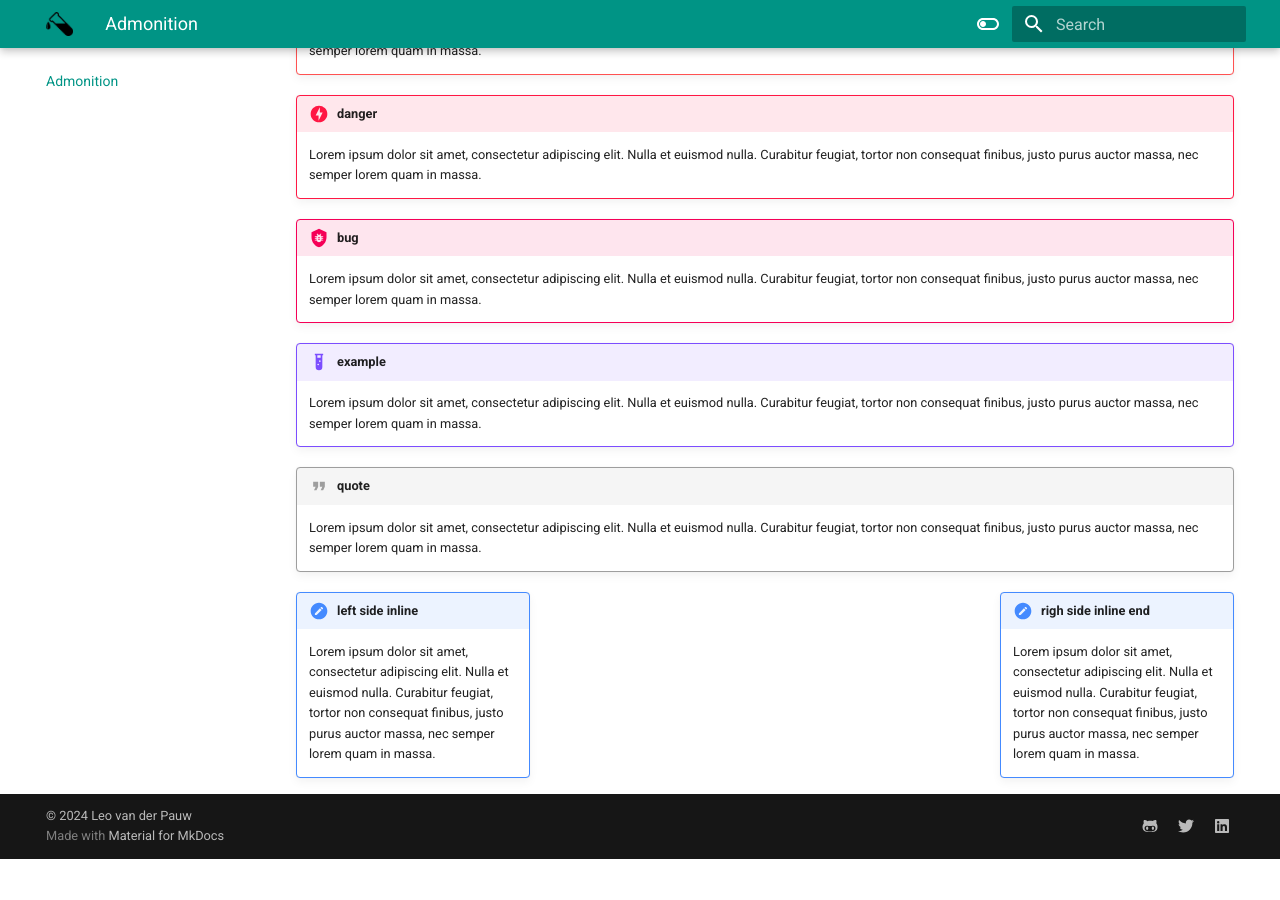
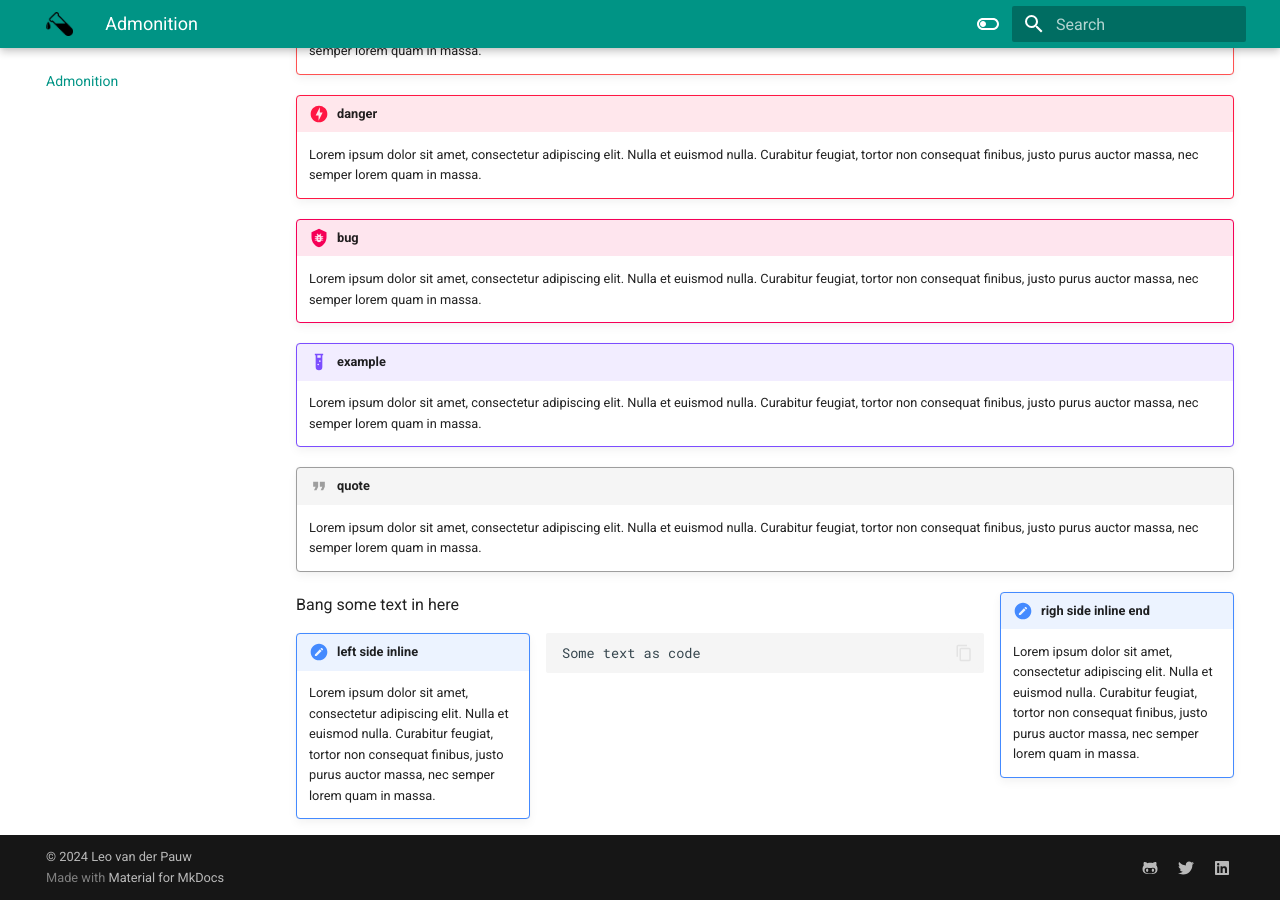
Before and after one commit to lp182501/mkdocs, an MkDocs documentation site: the page built from docs/admonition.md, in a window 1280 px wide and 900 px high, scrolled down 1185 px. Built offline with MkDocs 1.6.1 and Material for MkDocs 9.7.7, drawn with Linux system fonts in a browser that asks for light colours; before the commit the page ends 2044 px from its top, so only the background shows below that.

Commit message:
Update admonition.md

````diff
--- a/docs/admonition.md
+++ b/docs/admonition.md
@@ -82,8 +82,14 @@
     nulla. Curabitur feugiat, tortor non consequat finibus, justo purus auctor
     massa, nec semper lorem quam in massa.
 
+Bang some text in here
+
 !!! note inline "left side inline"
 
     Lorem ipsum dolor sit amet, consectetur adipiscing elit. Nulla et euismod
     nulla. Curabitur feugiat, tortor non consequat finibus, justo purus auctor
     massa, nec semper lorem quam in massa.
+
+```plaintext
+Some text as code
+```
````
